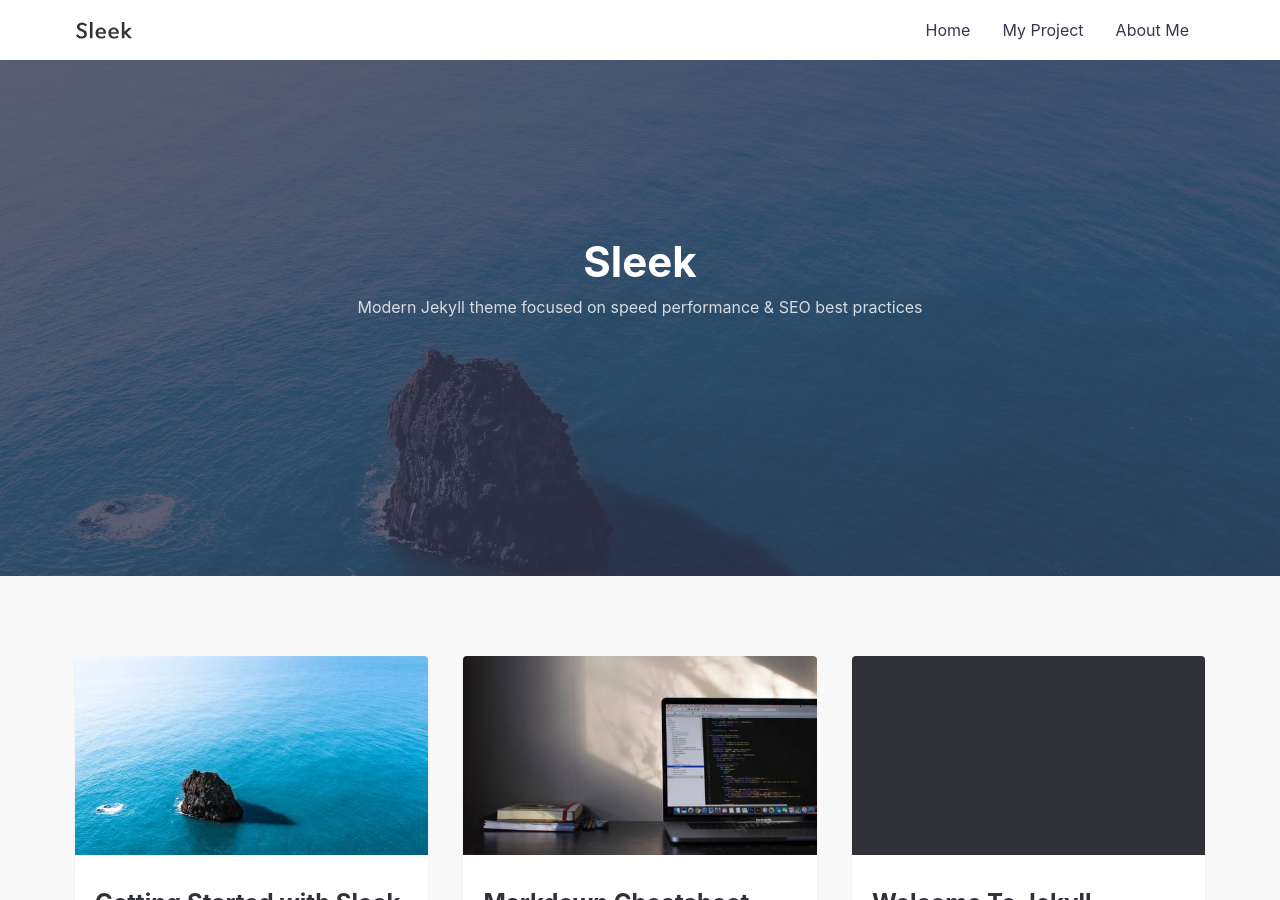
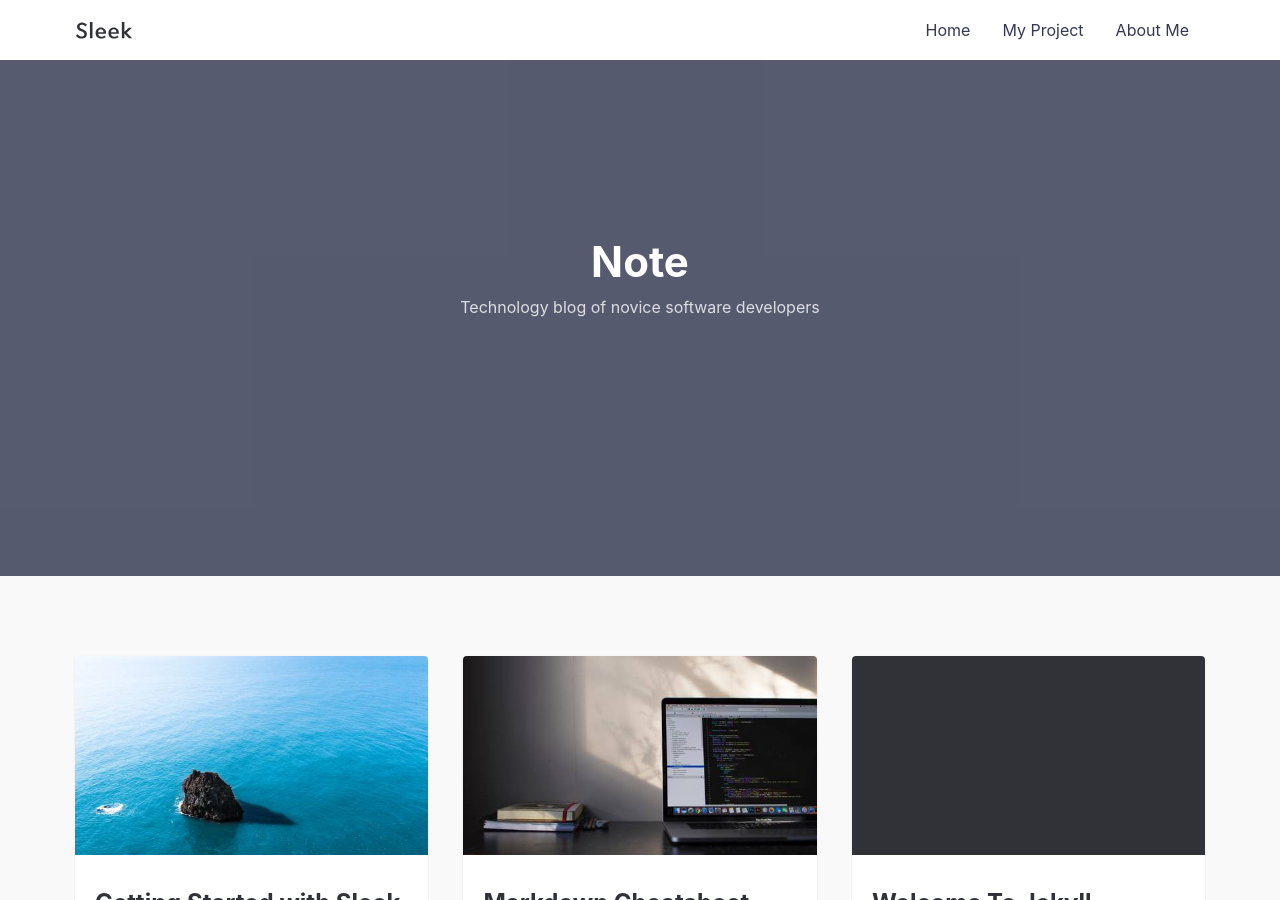
Before and after one commit to yusoojeong/yusoojeong.github.io, a Jekyll site: the page built from index.md, in a window 1280 px wide and 900 px high. Built offline with Jekyll 4.4.1, drawn with Linux system fonts in a browser that asks for light colours.

Commit message:
[Edit] default

```diff
--- a/_layouts/default.html
+++ b/_layouts/default.html
@@ -18,10 +18,10 @@ layout: compress
 
     {% include header.html %}
 
-    <div class="hero lazyload" data-bg="{{site.url}}/assets/img/posts/sleek_lg.jpg">
+    <div class="hero lazyload">
       <div class="hero__wrap">
-        <h1 class="hero__title">Sleek</h1>
-        <p class="hero__meta">Modern Jekyll theme focused on speed performance & SEO best practices</p>
+        <h1 class="hero__title">Note</h1>
+        <p class="hero__meta">Technology blog of novice software developers</p>
       </div>
     </div>
 
```
